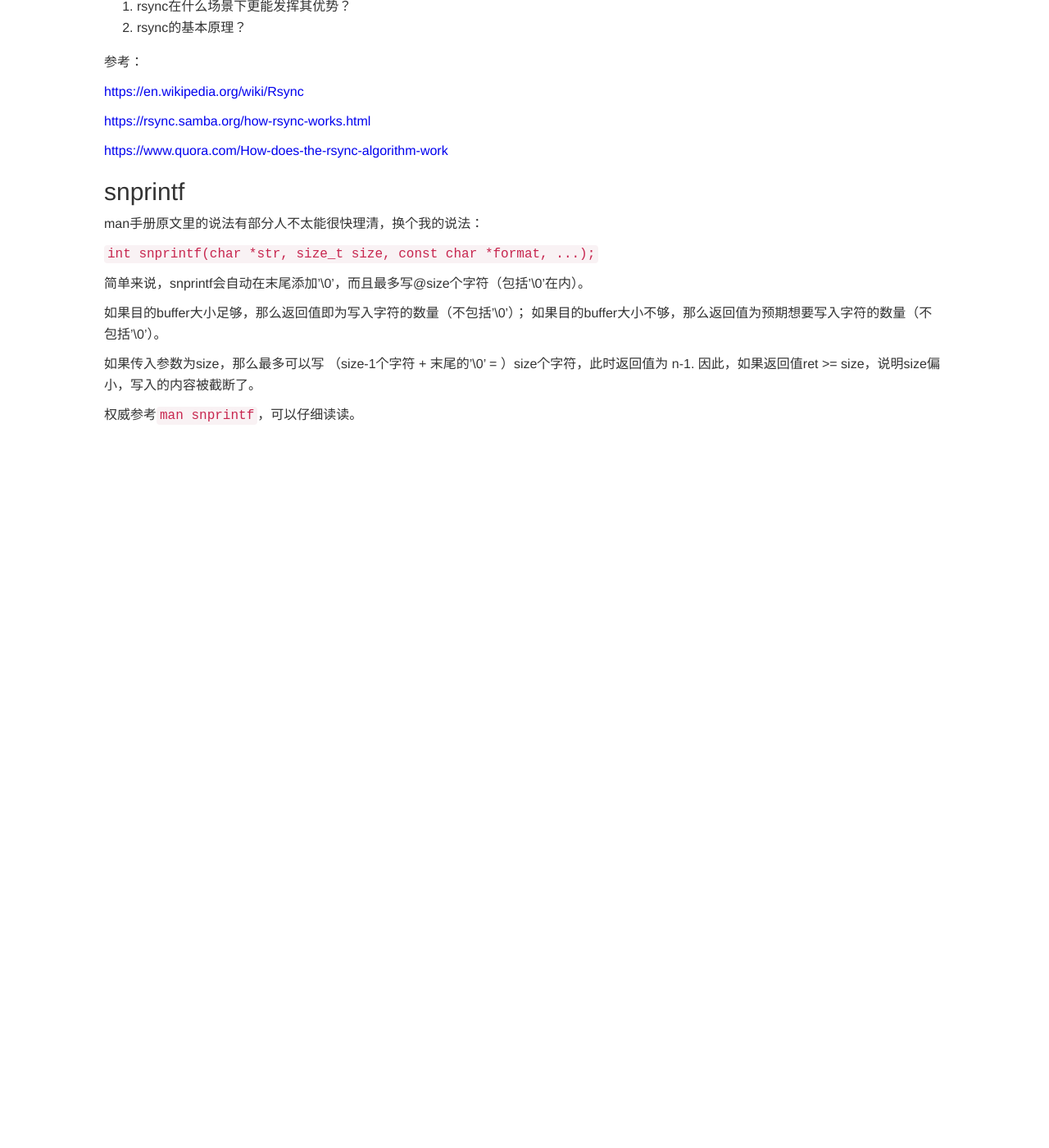
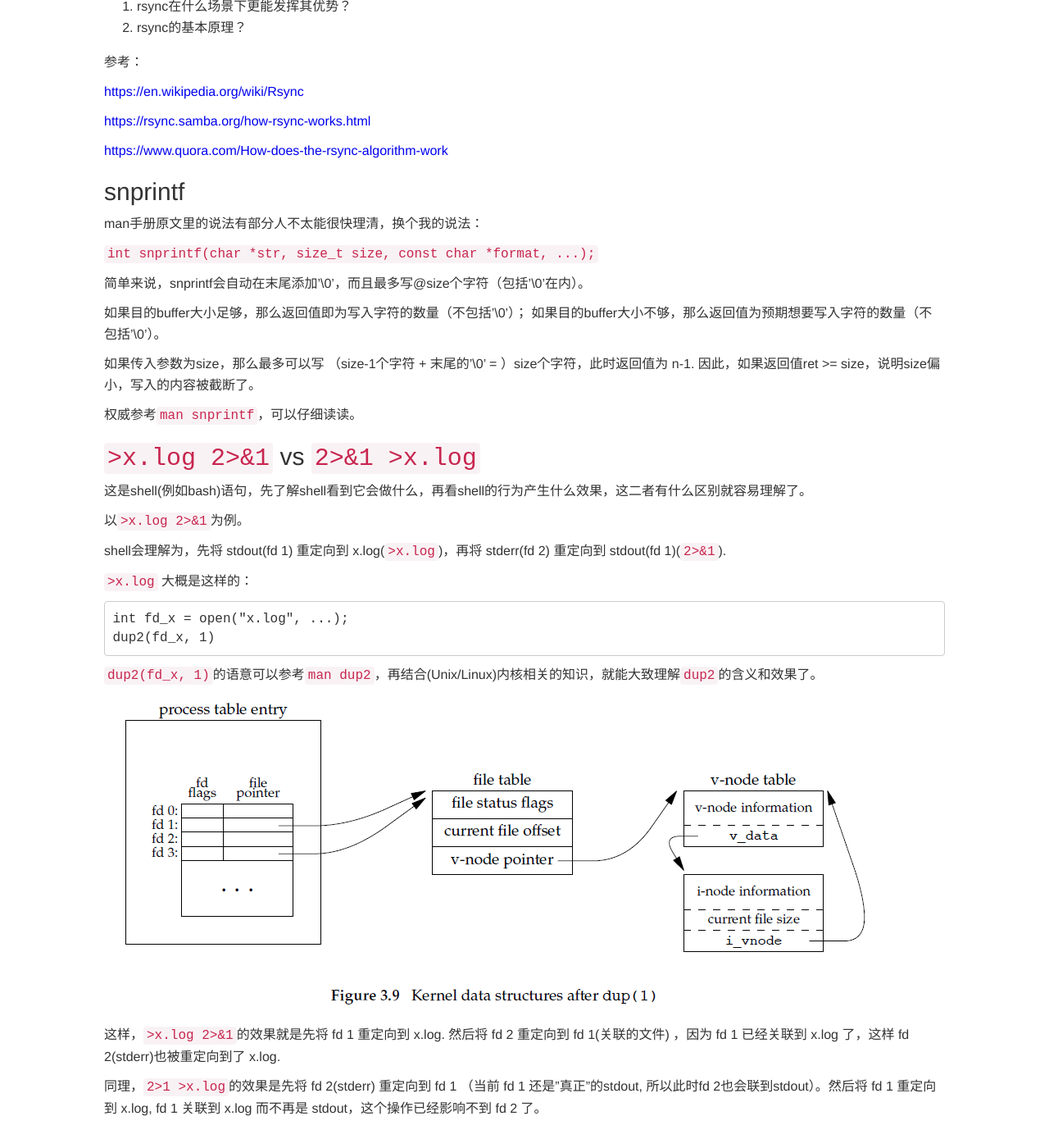
Before and after one commit to taocp/taocp.github.com, a Jekyll site: the page built from _posts/2017-11-18-开发相关的十万个为什么.md, in a window 1280 px wide and 1400 px high, scrolled down 2775 px. Shown: the whole window at 82% size. Built offline with Jekyll 4.4.1, drawn with Linux system fonts in a browser that asks for light colours; nearby versions of some CDN libraries; library files that are not in the unit come from our copies; comment, search, counter and statistics services are not loaded; before the commit the page ends 3335 px from its top, so only the background shows below that.

Commit message:
update thinking-in-programming: shell-redirect-order (#6)

````diff
--- a/_posts/2017-11-18-开发相关的十万个为什么.md
+++ b/_posts/2017-11-18-开发相关的十万个为什么.md
@@ -154,3 +154,27 @@ man手册原文里的说法有部分人不太能很快理清，换个我的说
 因此，如果返回值ret >= size，说明size偏小，写入的内容被截断了。
 
 权威参考`man snprintf`，可以仔细读读。
+
+
+## `>x.log 2>&1` vs `2>&1 >x.log`
+
+这是shell(例如bash)语句，先了解shell看到它会做什么，再看shell的行为产生什么效果，这二者有什么区别就容易理解了。
+
+以`>x.log 2>&1`为例。
+
+shell会理解为，先将 stdout(fd 1) 重定向到 x.log(`>x.log`)，再将 stderr(fd 2) 重定向到 stdout(fd 1)(`2>&1`).
+
+`>x.log` 大概是这样的：
+
+```
+int fd_x = open("x.log", ...);
+dup2(fd_x, 1)
+```
+
+`dup2(fd_x, 1)`的语意可以参考`man dup2`，再结合(Unix/Linux)内核相关的知识，就能大致理解`dup2`的含义和效果了。
+
+![apue.kernel-data-structures-after-dup](https://taocp.github.io/img/2017-11-18-thinking-in-programming/apue.kernel-data-structures-after-dup.png)
+
+这样，`>x.log 2>&1`的效果就是先将 fd 1 重定向到 x.log. 然后将 fd 2 重定向到 fd 1(关联的文件) ，因为 fd 1 已经关联到 x.log 了，这样 fd 2(stderr)也被重定向到了 x.log.
+
+同理，`2>1 >x.log`的效果是先将 fd 2(stderr) 重定向到 fd 1 （当前 fd 1 还是"真正"的stdout, 所以此时fd 2也会联到stdout）。然后将 fd 1 重定向到 x.log, fd 1 关联到 x.log 而不再是 stdout，这个操作已经影响不到 fd 2 了。
````
Also changed, not shown: img/2017-11-18-thinking-in-programming/apue.kernel-data-structures-after-dup.png (added).
